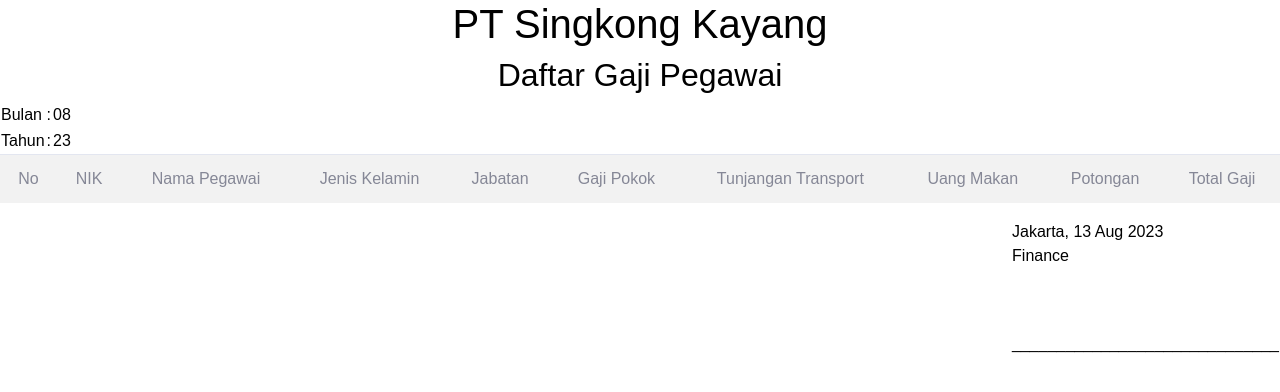
After one commit to bancarafarros/payday, a CodeIgniter app: page /database/index.php/admin/datagaji/cetakGaji in a window 1280 px wide. The commit adds this page. Shown: the top 392 px of the page. Run offline with CodeIgniter, Linux system fonts and the light colour scheme; data that the repository does not hold is empty.

Commit message:
finish cetak gaji

```diff
--- a/application/controllers/admin/DataGaji.php
+++ b/application/controllers/admin/DataGaji.php
@@ -35,6 +35,26 @@ class DataGaji extends CI_Controller
         $this->load->view('admin/data-gaji', $data);
         $this->load->view('templates_admin/footer');
     }
+
+    public function cetakGaji()  {
+        $data['title'] = 'Cetak Gaji Pegawai';
+
+        if ((isset($_GET['bulan']) && $_GET['bulan']!='') && (isset($_GET['tahun']) && $_GET['tahun']!='')) {
+            $bulan = $_GET['bulan'];
+            $tahun = $_GET['tahun'];
+            $bulanTahun = $bulan . $tahun;
+        } else {
+            $bulan = date('m');
+            $tahun = date('y');
+            $bulanTahun = $bulan . $tahun;
+        }
+        $data['cetakGaji'] = $this->db->query("SELECT data_pegawai.nik, data_pegawai.nama_pegawai, data_pegawai.jenis_kelamin, data_jabatan.nama_jabatan, data_jabatan.gaji_pokok, data_jabatan.tj_transport, data_jabatan.uang_makan, data_absensi.alpha FROM data_pegawai INNER JOIN data_absensi ON data_absensi.nik=data_pegawai.nik INNER JOIN data_jabatan ON data_jabatan.nama_jabatan=data_pegawai.jabatan WHERE data_absensi.bulan= '$bulanTahun' ORDER BY data_pegawai.nama_pegawai ASC")->result();
+
+        $data['potongan'] = $this->penggajian->getData('potongan_gaji')->result();
+
+        $this->load->view('templates_admin/header', $data);
+        $this->load->view('admin/cetak-gaji', $data);
+    }
 }
 
 ?>
--- /dev/null
+++ b/application/views/admin/cetak-gaji.php
@@ -0,0 +1,102 @@
+<!DOCTYPE html>
+<html lang="en">
+<head>
+    <meta charset="UTF-8">
+    <meta name="viewport" content="width=device-width, initial-scale=1.0">
+    <title><?= $title ?></title>
+    <style type="text/css">
+        body{
+            font-family: Arial;
+            color: black;
+        }
+    </style>
+</head>
+<body>
+    <center>
+        <h1>PT Singkong Kayang</h1>
+        <h2>Daftar Gaji Pegawai</h2>
+    </center>
+
+    <?php
+        if ((isset($_GET['bulan']) && $_GET['bulan']!='') && (isset($_GET['tahun']) && $_GET['tahun']!='')) {
+            $bulan = $_GET['bulan'];
+            $tahun = $_GET['tahun'];
+            $bulanTahun = $bulan . $tahun;
+        } else {
+            $bulan = date('m');
+            $tahun = date('y');
+            $bulanTahun = $bulan . $tahun;
+        }
+    ?>
+
+    <table>
+        <tr>
+            <td>Bulan</td>
+            <td>:</td>
+            <td><?= $bulan ?></td>
+        </tr>
+        <tr>
+            <td>Tahun</td>
+            <td>:</td>
+            <td><?= $tahun ?></td>
+        </tr>
+    </table>
+
+    <table class="table table bordered table-striped">
+        <tr>
+            <td class="text-center">No</td>
+            <td class="text-center">NIK</td>
+            <td class="text-center">Nama Pegawai</td>
+            <td class="text-center">Jenis Kelamin</td>
+            <td class="text-center">Jabatan</td>
+            <td class="text-center">Gaji Pokok</td>
+            <td class="text-center">Tunjangan Transport</td>
+            <td class="text-center">Uang Makan</td>
+            <td class="text-center">Potongan</td>
+            <td class="text-center">Total Gaji</td>
+        </tr>
+
+        <?php foreach ($potongan as $ptgn) {
+            $alpha = $ptgn->jml_potongan;
+        } ?>
+        <?php $no = 1; ?>
+        <?php foreach ($cetakGaji as $gj) : ?>
+        <?php $potongan = $gj->alpha * $alpha; ?>
+        <tr>
+            <td><?= $no++; ?></td>
+            <td><?= $gj->nik; ?></td>
+            <td><?= $gj->nama_pegawai; ?></td>
+            <td><?= $gj->jenis_kelamin; ?></td>
+            <td><?= $gj->nama_jabatan; ?></td>
+            <td>Rp<?= number_format($gj->gaji_pokok, 0, ',', '.'); ?></td>
+            <td>Rp<?= number_format($gj->tj_transport, 0, ',', '.'); ?></td>
+            <td>Rp<?= number_format($gj->uang_makan, 0, ',', '.'); ?></td>
+            <td>Rp<?= number_format($potongan, 0, ',', '.'); ?></td>
+            <td>Rp<?= number_format($gj->gaji_pokok + $gj->tj_transport + $gj->uang_makan - $potongan, 0, ',', '.'); ?></td>
+        </tr>
+        <?php endforeach; ?>
+    </table>
+
+    <table width="100%">
+        <tr>
+            <td></td>
+            <td width="200px">
+                <p>
+                    Jakarta, <?= date("d M Y") ?>
+                    <br>
+                    Finance
+                </p>
+                <br>
+                <br>
+                <p>
+                    ______________________________
+                </p>
+            </td>
+        </tr>
+    </table>
+</body>
+</html>
+
+<script>
+    window.print();
+</script>
```
Also changed, not shown: application/views/admin/data-gaji.php (+36 -1 lines).
